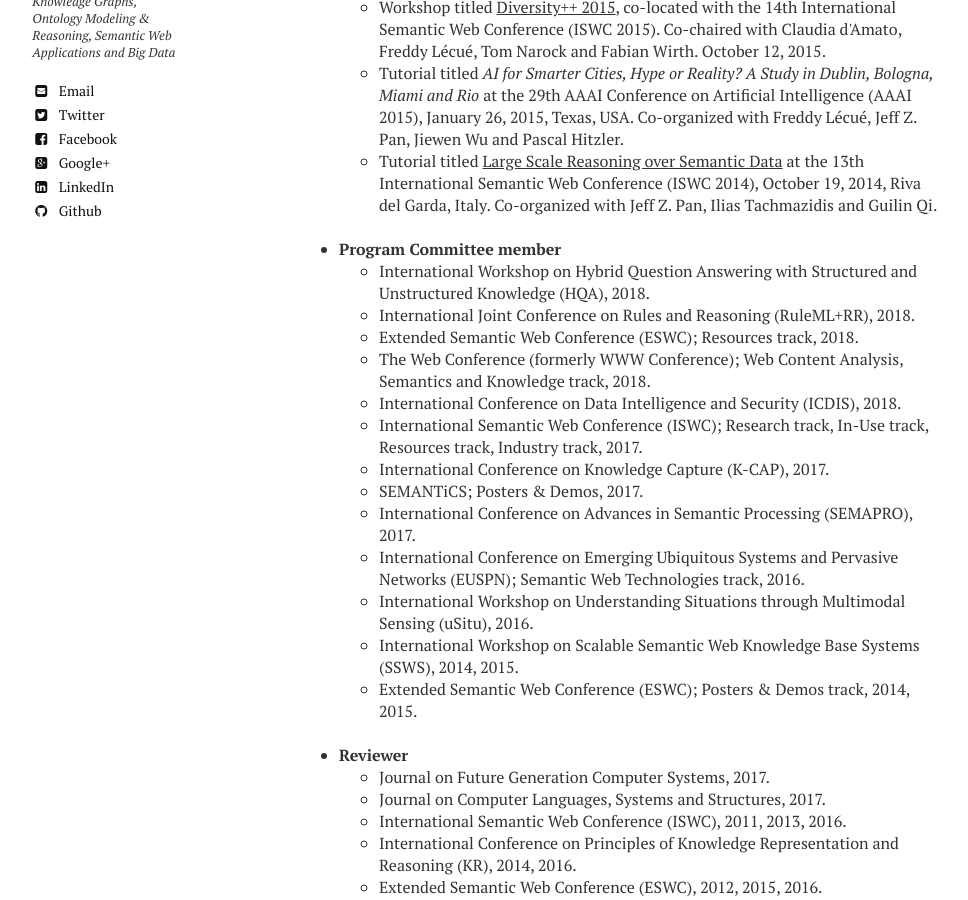
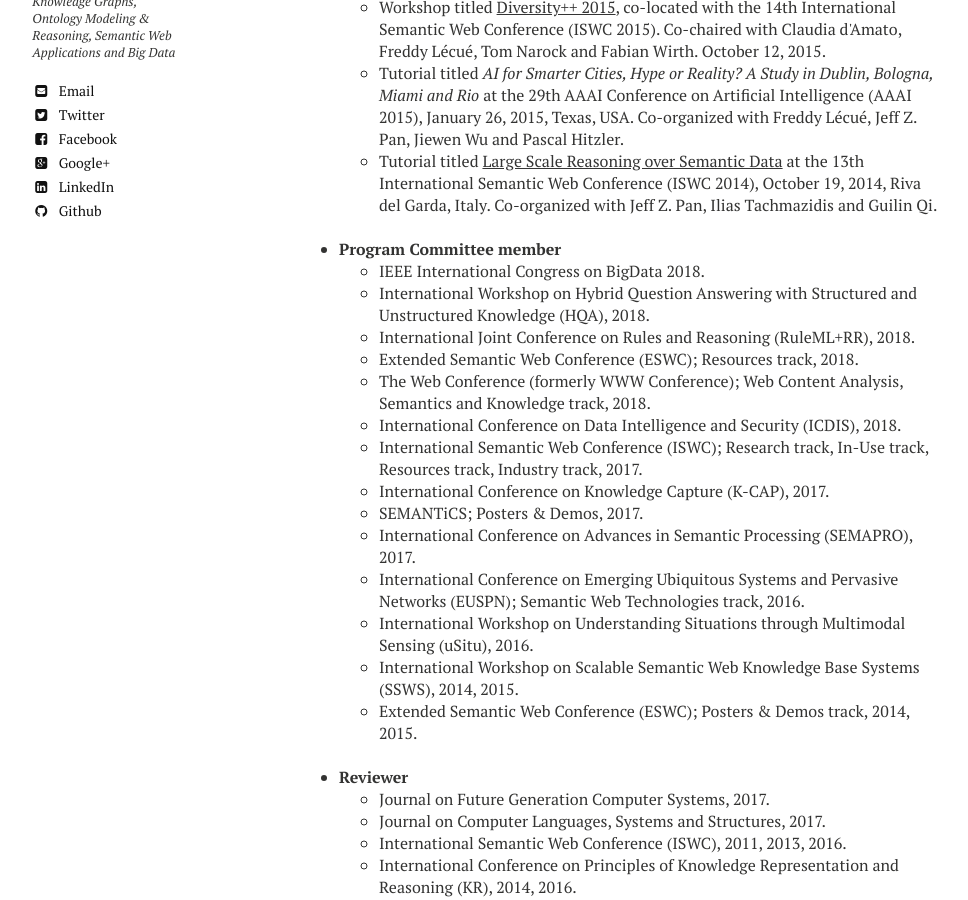
Before and after one commit to raghavam/raghavam.github.io, a Jekyll site: the page built from awards-activities.md, in a window 1280 px wide and 900 px high, scrolled down 348 px. Shown: the whole window, without its empty margins (21-989 px from the left). Built offline with Jekyll 4.4.1, drawn with Linux system fonts in a browser that asks for light colours; nearby versions of some CDN libraries.

Commit message:
added a PC activity

```diff
--- a/awards-activities.md
+++ b/awards-activities.md
@@ -13,6 +13,7 @@ share: false
 &nbsp;
 
 * **Program Committee member**
+  * IEEE International Congress on BigData 2018.
   * International Workshop on Hybrid Question Answering with Structured and Unstructured Knowledge (HQA), 2018.
   * International Joint Conference on Rules and Reasoning (RuleML+RR), 2018.
   * Extended Semantic Web Conference (ESWC); Resources track, 2018.
```
